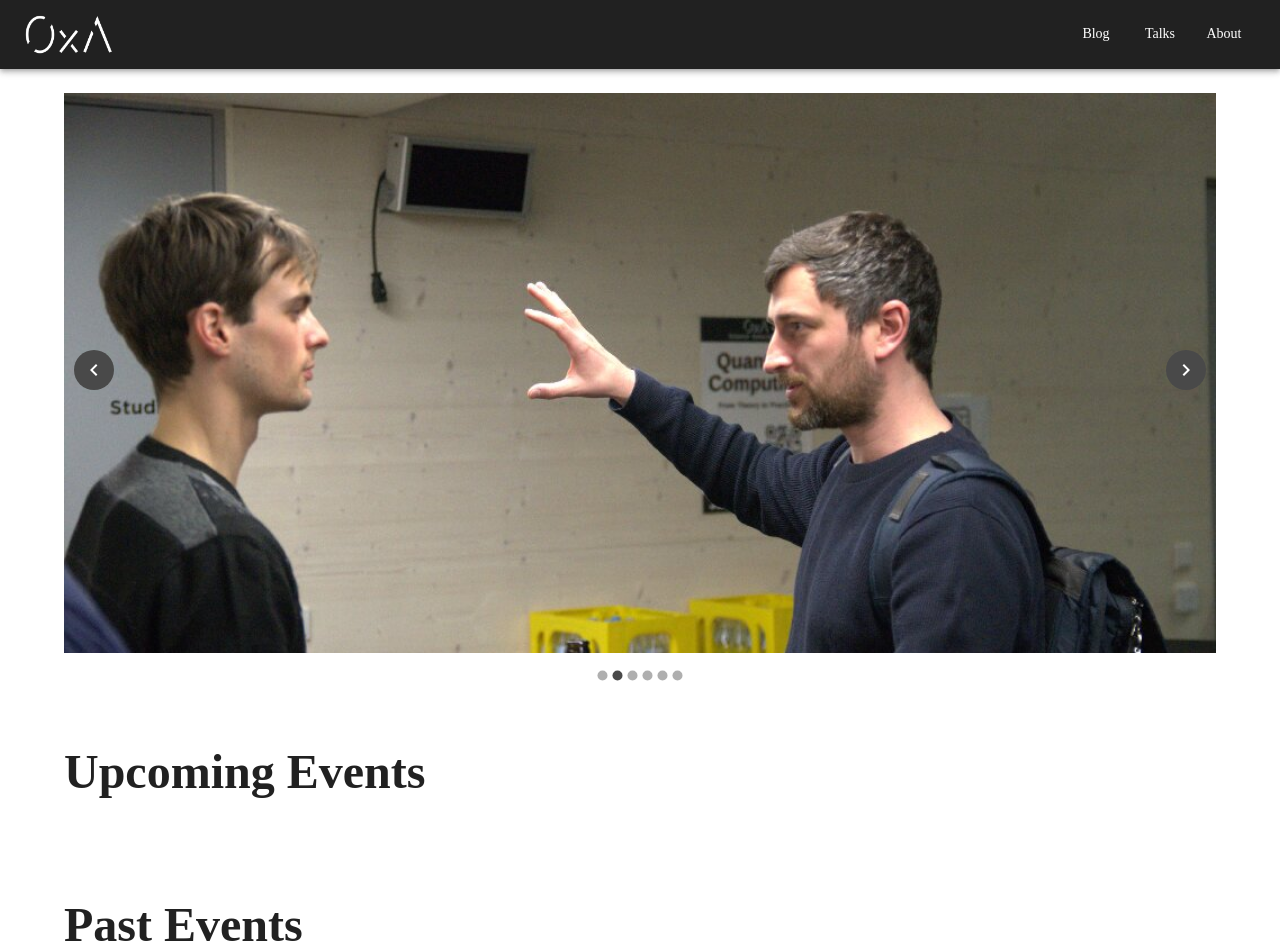
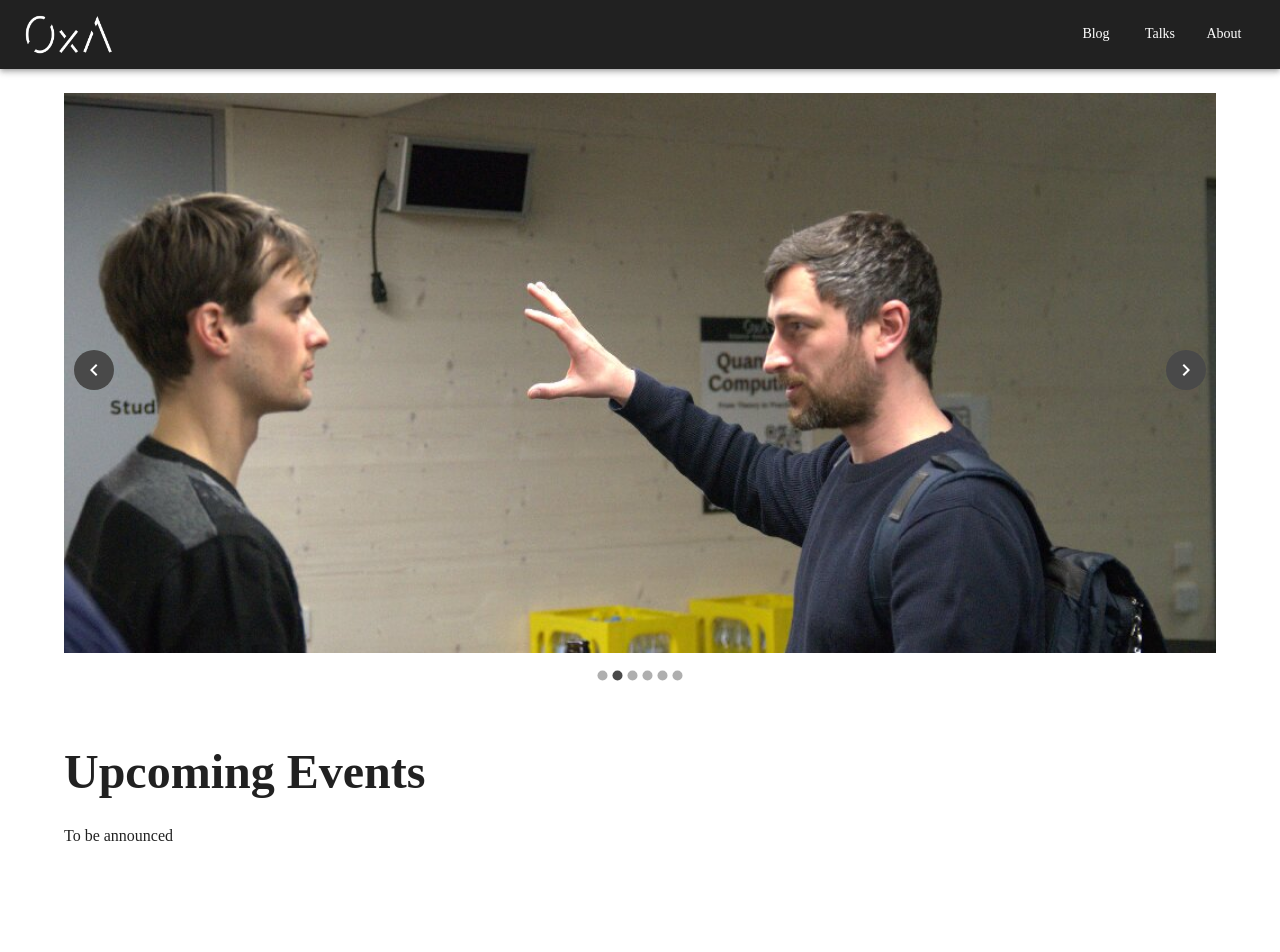
Before and after one commit to 0xa-at/website, a Next.js app: page / in a window 1280 px wide. Shown: the top 952 px of the page. Built offline with nearby package versions, Linux system fonts and the light colour scheme.

Commit message:
chore: add no upcoming event hint

```diff
--- a/pages/index.tsx
+++ b/pages/index.tsx
@@ -43,7 +43,12 @@ export default function HomePage(props: Props) {
           Upcoming Events
         </Typography>
 
-        <EventsPanel events={props.upcomingEvents} />
+        {props.upcomingEvents.length > 1 ?
+          <EventsPanel events={props.upcomingEvents} />
+          : <Typography variant="body1" mt={1}>
+            To be announced
+          </Typography>
+        }
 
         {/* Past events */}
         <Typography variant="h2" pb={2} sx={{ fontSize: isMobile ? '8vw' : '3rem', fontWeight: 'bold', mt: '2em' }}>
```
